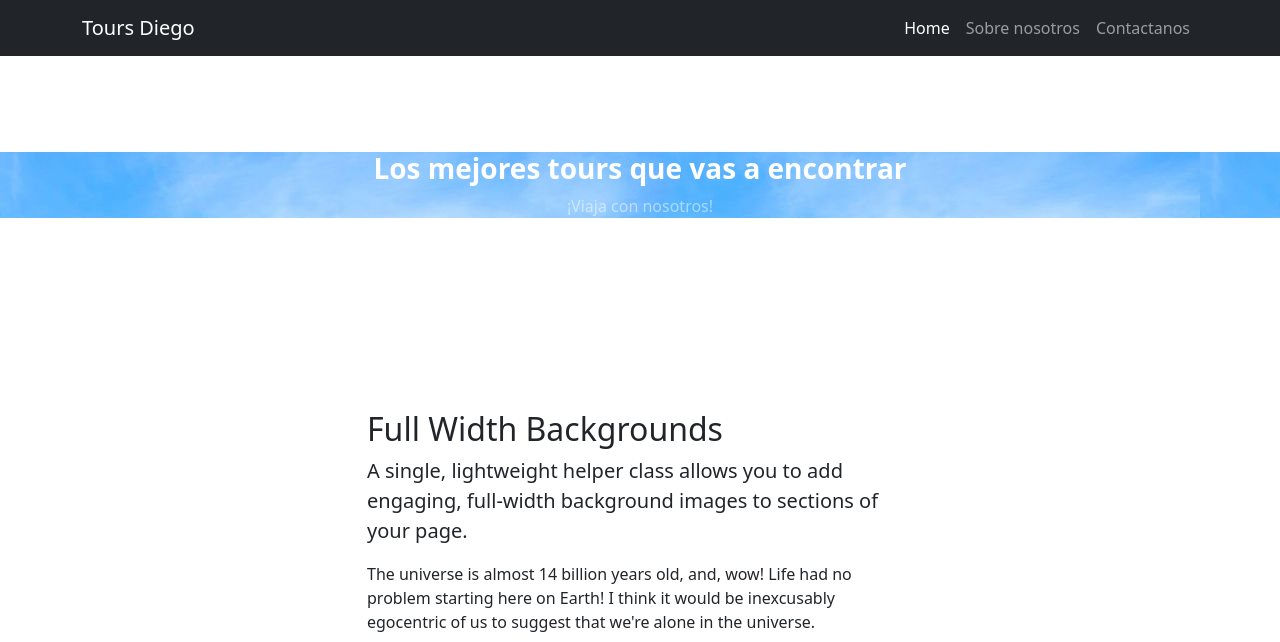
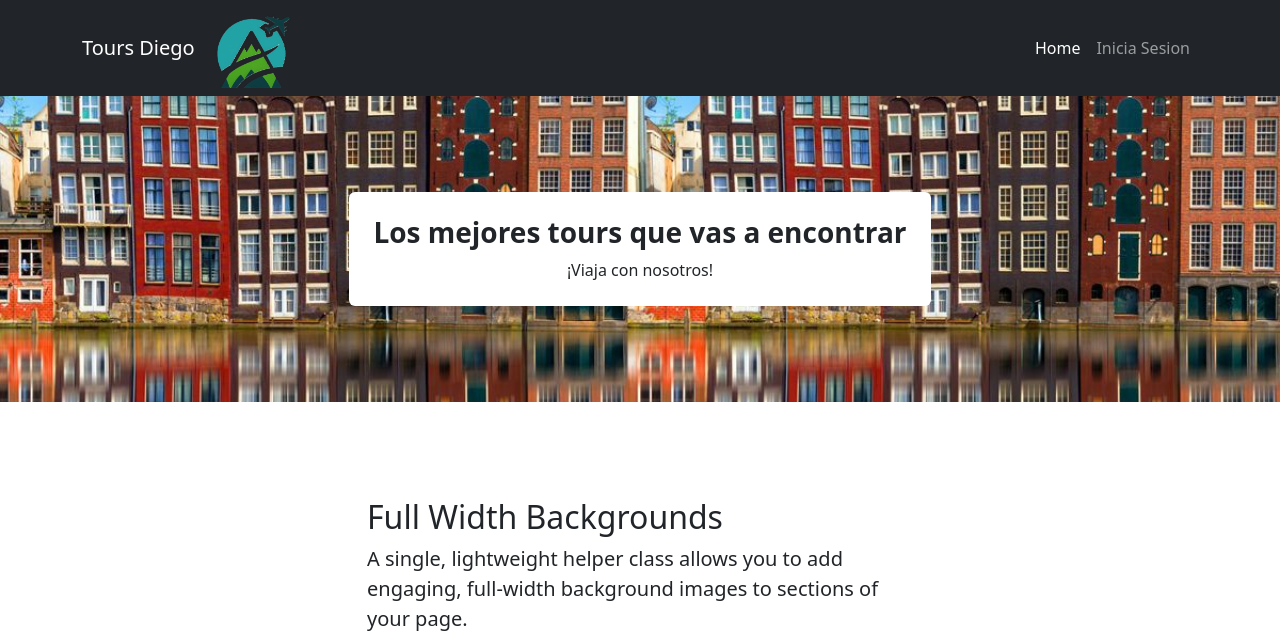
Before and after one commit to DiegoGG3/ProyectoTour, a Symfony app: template templates/home/index.html.twig in a window 1280 px wide. Shown: the top 642 px of the page. Run offline with Twig, Linux system fonts and the light colour scheme; the template is opened without the code that fills it, so the values that code supplies are empty; style sheets or scripts are compiled from the project's sources; some libraries are stand-ins or nearby versions.

Commit message:
commit Landin

```diff
--- a/assets/styles/app.css
+++ b/assets/styles/app.css
@@ -29,7 +29,8 @@ input {
     box-sizing: border-box;
 }
 
-button {
+button, .boton {
+    text-decoration: none;
     background-color: #4caf50;
     color: white;
     padding: 10px 15px;
--- a/templates/home/index.html.twig
+++ b/templates/home/index.html.twig
@@ -13,23 +13,24 @@
     <nav class="navbar navbar-expand-lg navbar-dark bg-dark">
         <div class="container">
             <a class="navbar-brand" href="#!">Tours Diego</a>
+        <img src="{{ asset('css/images/logo.jpg') }}" alt="Tours Diego Logo" style="max-width: 80px; height: auto;" />
+
             <button class="navbar-toggler" type="button" data-bs-toggle="collapse" data-bs-target="#navbarSupportedContent" aria-controls="navbarSupportedContent" aria-expanded="false" aria-label="Toggle navigation">
                 <span class="navbar-toggler-icon"></span>
             </button>
             <div class="collapse navbar-collapse" id="navbarSupportedContent">
                 <ul class="navbar-nav ms-auto mb-2 mb-lg-0">
                     <li class="nav-item"><a class="nav-link active" aria-current="page" href="#!">Home</a></li>
-                    <li class="nav-item"><a class="nav-link" href="#!">Sobre nosotros</a></li>
-                    <li class="nav-item"><a class="nav-link" href="#!">Contactanos</a></li>
+                    <li class="nav-item"><a class="nav-link" href="{{ path('app_login') }}">Inicia Sesion</a></li>
                 </ul>
             </div>
         </div>
     </nav>
 
-    <header class="py-5 bg-image-full" id="headerLandin">
-        <div class="text-center my-5" style="background-image: url({{ asset('css/images/ciudad.jpg')}})">
-            <h1 class="text-white fs-3 fw-bolder">Los mejores tours que vas a encontrar</h1>
-            <p class="text-white-50 mb-0">¡Viaja con nosotros!</p>
+    <header class="py-5 bg-image-full d-flex justify-content-center" id="headerLandin" style="background-image: url({{ asset('css/images/ciudad.jpg')}})">
+        <div class="text-center my-5 bg-white rounded p-4 d-inline-block mx-auto">
+            <h1 class="text-dark fs-3 fw-bolder">Los mejores tours que vas a encontrar</h1>
+            <p class="text-dark-50 mb-0">¡Viaja con nosotros!</p>
         </div>
     </header>
 
--- a/templates/login.html.twig
+++ b/templates/login.html.twig
@@ -21,5 +21,7 @@
         <input type="hidden" name="_target_path" value="/account"> #}
 
         <button type="submit">login</button>
+        <a class="boton" href="{{ path('app_register') }}">Registrate</a>
+
     </form>
 {% endblock %}
```
Also changed, not shown: assets/css/images/logo.jpg (added).
